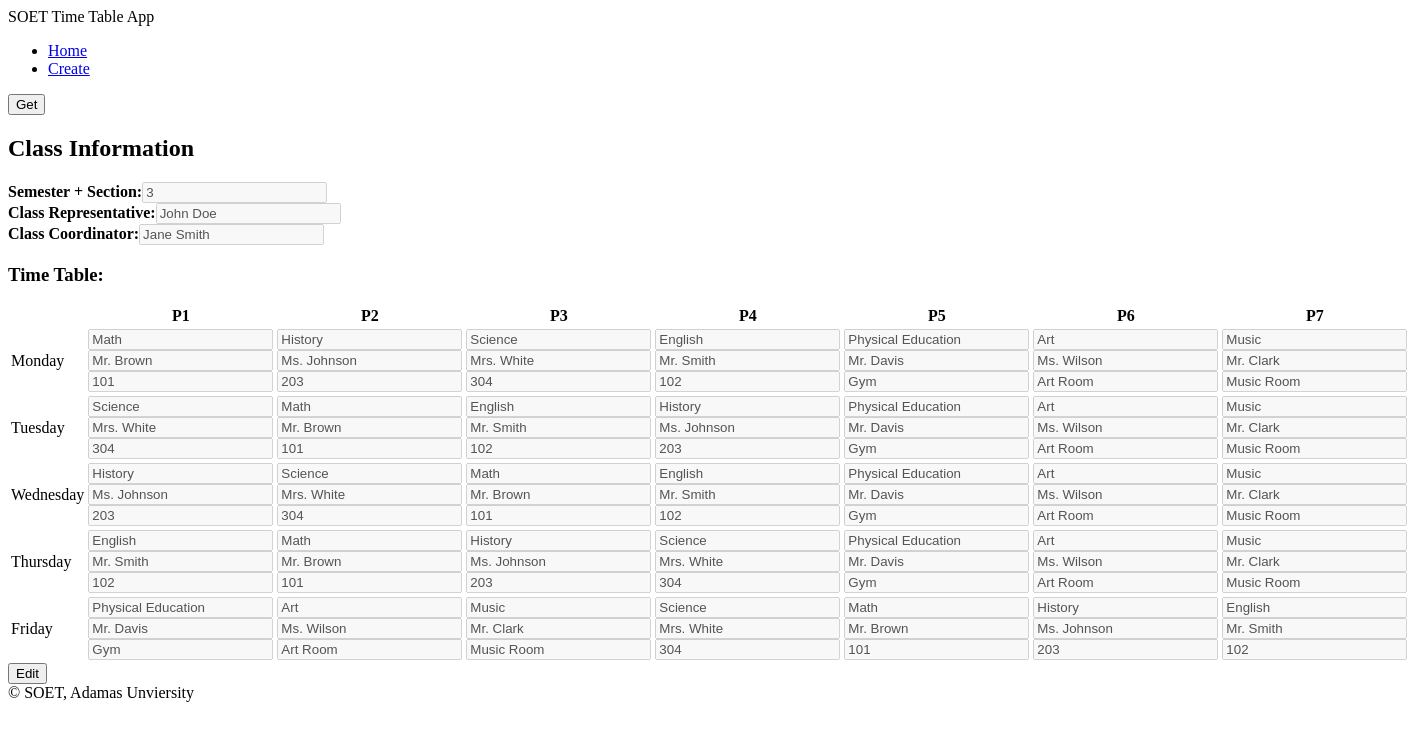
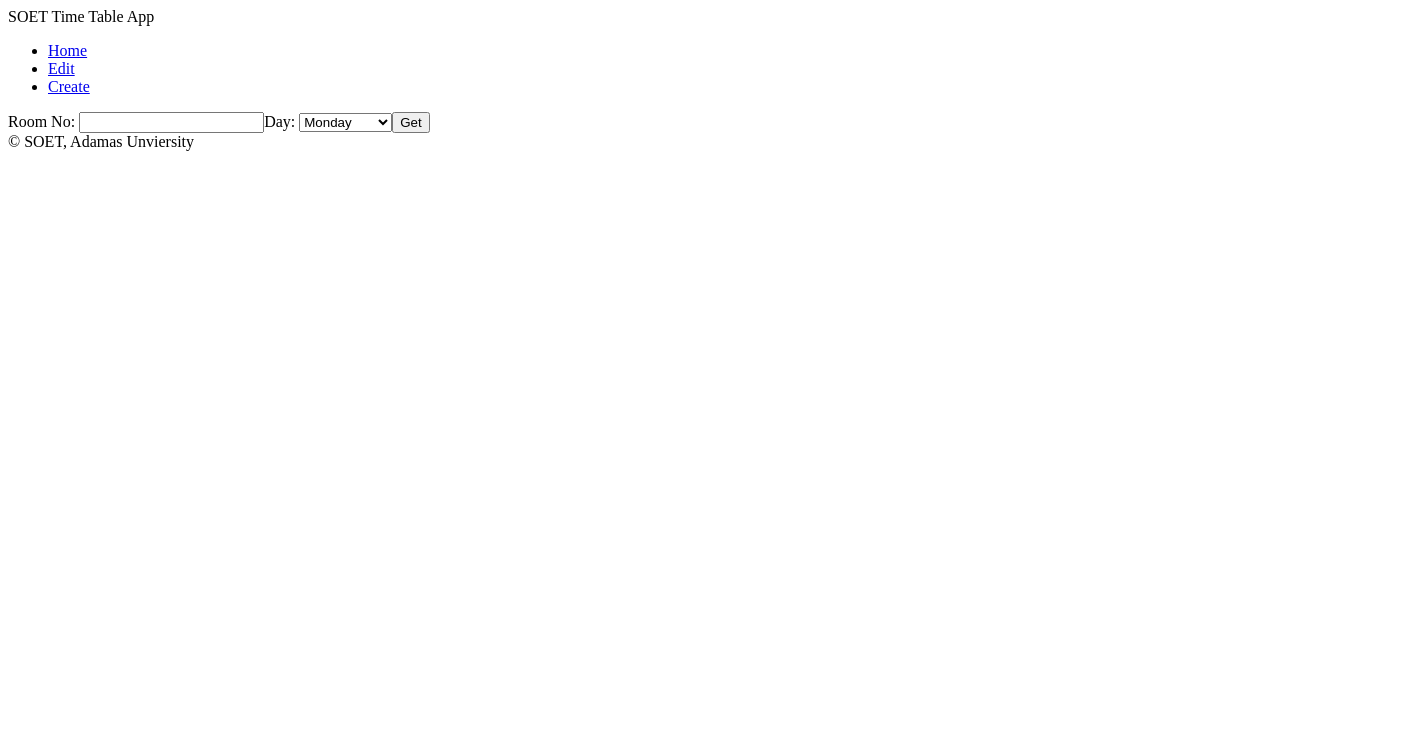
Before and after one commit to boystro/room-viewer-au-soet, a React (Create React App) app: page / in a window 1280 px wide. Shown: the top 740 px of the page, 1410 px wide, since content can reach past the window. Built offline with nearby package versions, Linux system fonts and the light colour scheme.

Commit message:
Add files via upload

```diff
--- a/src/App.jsx
+++ b/src/App.jsx
@@ -1,6 +1,7 @@
 import { Route, Routes, Link } from "react-router-dom";
 import Home from "./components/Home";
 import Create from "./components/Create";
+import Edit from "./components/Edit";
 // import TimeTable from "./components/TimeTable";
 
 export default function App() {
@@ -11,6 +12,7 @@ export default function App() {
         SOET Time Table App
         <ul>
           <li><Link to="/">Home</Link></li>
+          <li><Link to="/edit">Edit</Link></li>
           <li><Link to="/create">Create</Link></li>
         </ul>
       </header>
@@ -18,6 +20,7 @@ export default function App() {
       <Routes>
         <Route path="" element={<Home />}></Route>
         <Route path="create" element={<Create />}></Route>
+        <Route path="edit" element={<Edit />}></Route>
         {/* <Route path="timetable/:sem" element={<TimeTable />}></Route> */}
       </Routes>
 
--- a/src/Firebase/Auth.js
+++ b/src/Firebase/Auth.js
@@ -20,6 +20,23 @@ const db = getDatabase(app);
 export function setClass(classdata) {
   var r = ref(db, classdata.sem.toString())
   set(r, classdata)
+}
+
+export async function getTimeTableBySemster(semesterNo) {
+  var r = child(ref(db), `/${semesterNo}`)
+
+  var jsonData = {}
+
+  await get(r)
+  .then(snapshot => {
+    console.log(snapshot)
+    if (snapshot.exists()) {
+      jsonData = snapshot.val()
+    }
+  })
+  .catch(err => console.log(err))
+
+  return jsonData
 }
 
 export async function getTimeTable(room_no = null) {
@@ -69,3 +86,9 @@ function filterSemestersByRoom(jsonData, roomNumber) {
 
   return filteredSemesters;
 }
+
+export function getTodayDay() {
+  var days = ["Sunday", "Monday", "Tuesday", "Wednesday", "Thursday", "Friday", "Saturday"]
+  var today = new Date()
+  return days[today.getDay()]
+}
--- /dev/null
+++ b/src/components/Edit.jsx
@@ -0,0 +1,37 @@
+import { useState } from "react";
+import ClassView from "./ClassView";
+import { getTimeTableBySemster } from "../Firebase/Auth";
+
+export default function Edit() {
+
+  const [classData, setClassData] = useState(null)
+
+  function handleGetData(e) {
+    e.preventDefault()
+    setClassData(null)
+
+    var data = document.getElementById("get-data-semester").value
+    // console.log(data)
+    getTimeTableBySemster(data)
+    .then(timetable => {
+      setClassData(timetable)
+      console.log(data, timetable)
+    })
+    .catch(() => console.log("No Data"))
+
+
+  }
+
+  return (
+    <section className="edit">
+      <label htmlFor="get-data-semester">Get Data For Semester: </label>
+      <input type="text" id="get-data-semester" name="get-data-semester"/>
+      <button onClick={handleGetData}>GET</button>
+      {
+        classData != null ?
+          <ClassView classData={classData}></ClassView>:
+          <></>
+      }
+    </section>
+  )
+}
--- a/src/components/Home.jsx
+++ b/src/components/Home.jsx
@@ -1,3 +1,4 @@
+import { useState } from "react";
 import { getTimeTable } from "../Firebase/Auth";
 import ClassView from "./ClassView"
 import PeriodInfoObject from "./PeriodInfoObject";
@@ -5,13 +6,37 @@ import TimeTableObject from "./TimeTableObject";
 
 export default function Home() {
 
+  const [timeTables, setTimeTables] = useState(null)
+
+  function handleGet(e) {
+    e.preventDefault()
+
+    var room = document.getElementById("get-selector-room").value
+    var day = document.getElementById("get-selector-day").value
+
+    console.log(room, day)
+
+  }
+
   return (
     <section className="home">
 
-      <button onClick={() => getTimeTable(2104)}>Get</button>
+      <label htmlFor="get-selector-room">Room No: </label>
+      <input type="text" id="get-selector-room" name="get-selector-room"/>
+
+      <label htmlFor="get-selector-day">Day: </label>
+      <select name="get-selector-day" id="get-selector-day">
+        <option value="Monday">Monday</option>
+        <option value="Tuesday">Tuesday</option>
+        <option value="Wednesday">Wednesday</option>
+        <option value="Thursday">Thursday</option>
+        <option value="Friday">Friday</option>
+      </select>
+
+      <button onClick={handleGet}>Get</button>
 
       {/* <TimeTable></TimeTable> */}
-      <ClassView classData={exampleClass}></ClassView>
+      {/* <ClassView classData={exampleClass}></ClassView> */}
 
     </section>
   )
--- /dev/null
+++ b/src/components/TodayScheduleView.jsx
@@ -0,0 +1,5 @@
+export default function TodayScheduleView() {
+  return (
+    <></>
+  )
+}
```
